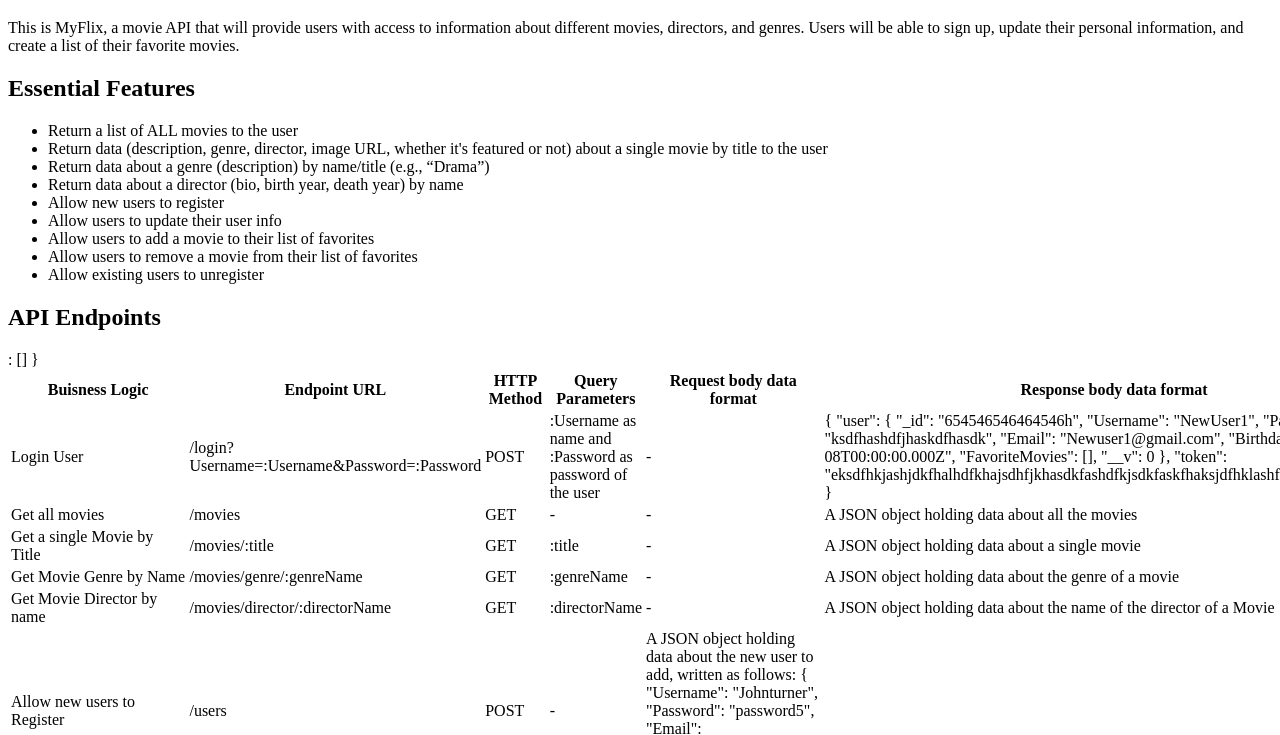
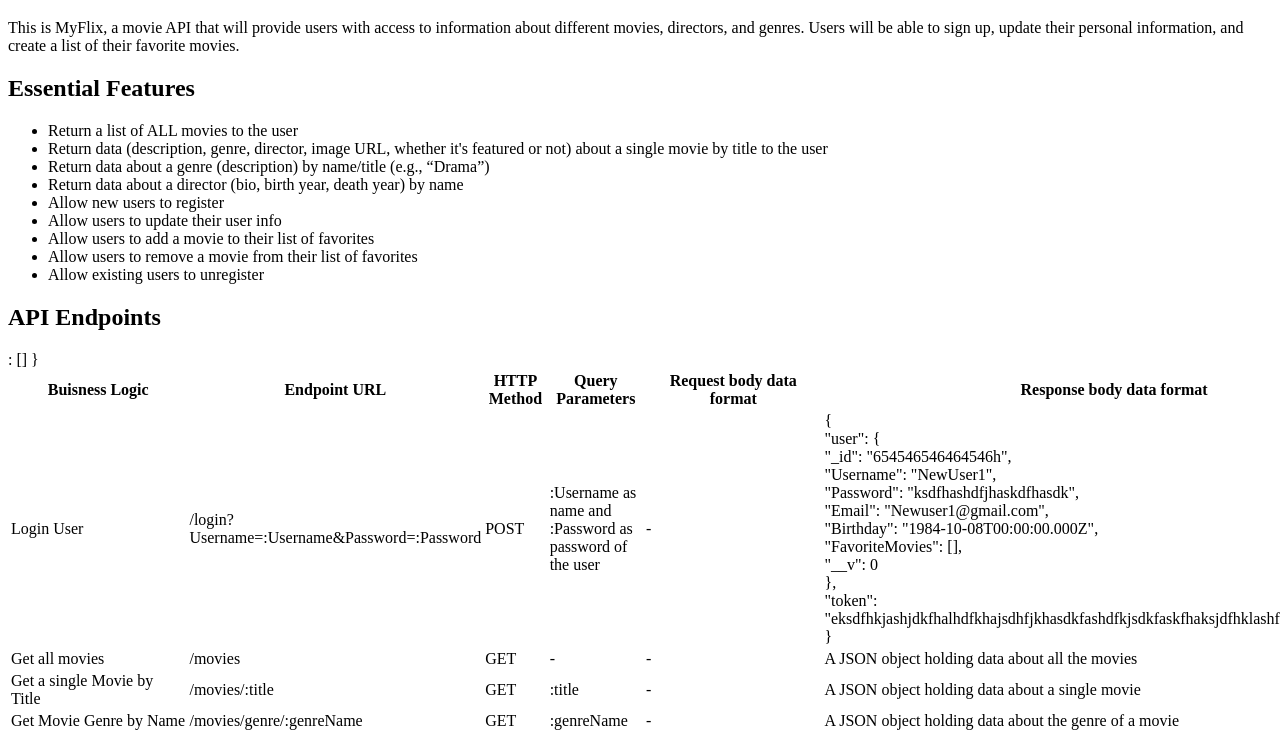
Before and after one commit to JonathanSeife/MyFlix, a website: page public/documentation.html in a window 1280 px wide. Shown: the part 61-796 px from the top of the page. Drawn offline with Linux system fonts and the light colour scheme.

Commit message:
edited documentation

```diff
--- a/public/documentation.html
+++ b/public/documentation.html
@@ -58,18 +58,18 @@
           <td>:Username as name and :Password as password of the user</td>
           <td>-</td>
           <td>
-              {
-                  "user": {
-                      "_id": "654546546464546h",
-                      "Username": "NewUser1",
-                      "Password": "ksdfhashdfjhaskdfhasdk",
-                      "Email": "Newuser1@gmail.com",
-                      "Birthday": "1984-10-08T00:00:00.000Z",
-                      "FavoriteMovies": [],
-                      "__v": 0
-                  },
-                  "token": "eksdfhkjashjdkfhalhdfkhajsdhfjkhasdkfashdfkjsdkfaskfhaksjdfhklashfks645sd4f64s6df4"
-              }
+              {<br>
+                  "user": {<br>
+                      "_id": "654546546464546h",<br>
+                      "Username": "NewUser1",<br>
+                      "Password": "ksdfhashdfjhaskdfhasdk",<br>
+                      "Email": "Newuser1@gmail.com",<br>
+                      "Birthday": "1984-10-08T00:00:00.000Z",<br>
+                      "FavoriteMovies": [],<br>
+                      "__v": 0<br>
+                  },<br>
+                  "token": "eksdfhkjashjdkfhalhdfkhajsdhfjkhasdkfashdfkjsdkfaskfhaksjdfhklashfks645sd4f64s6df4"<br>
+              }<br>
           </td>
         </tr>
         <tr>
```
